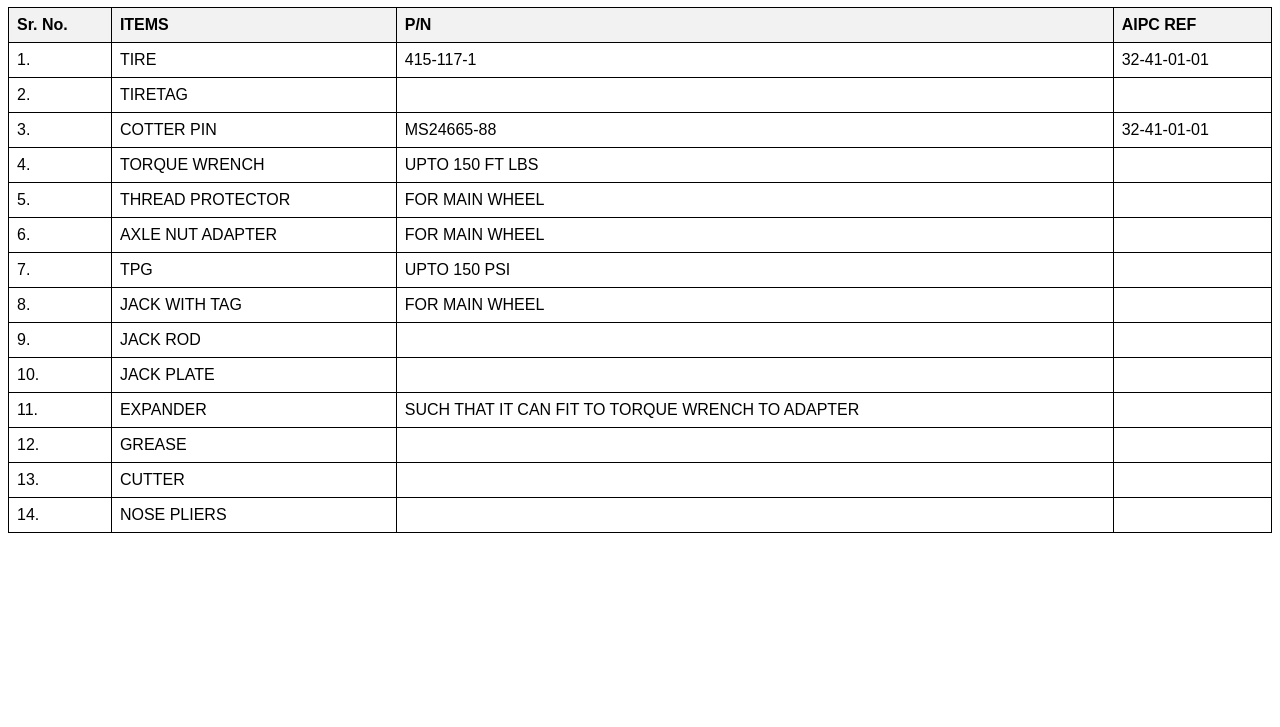
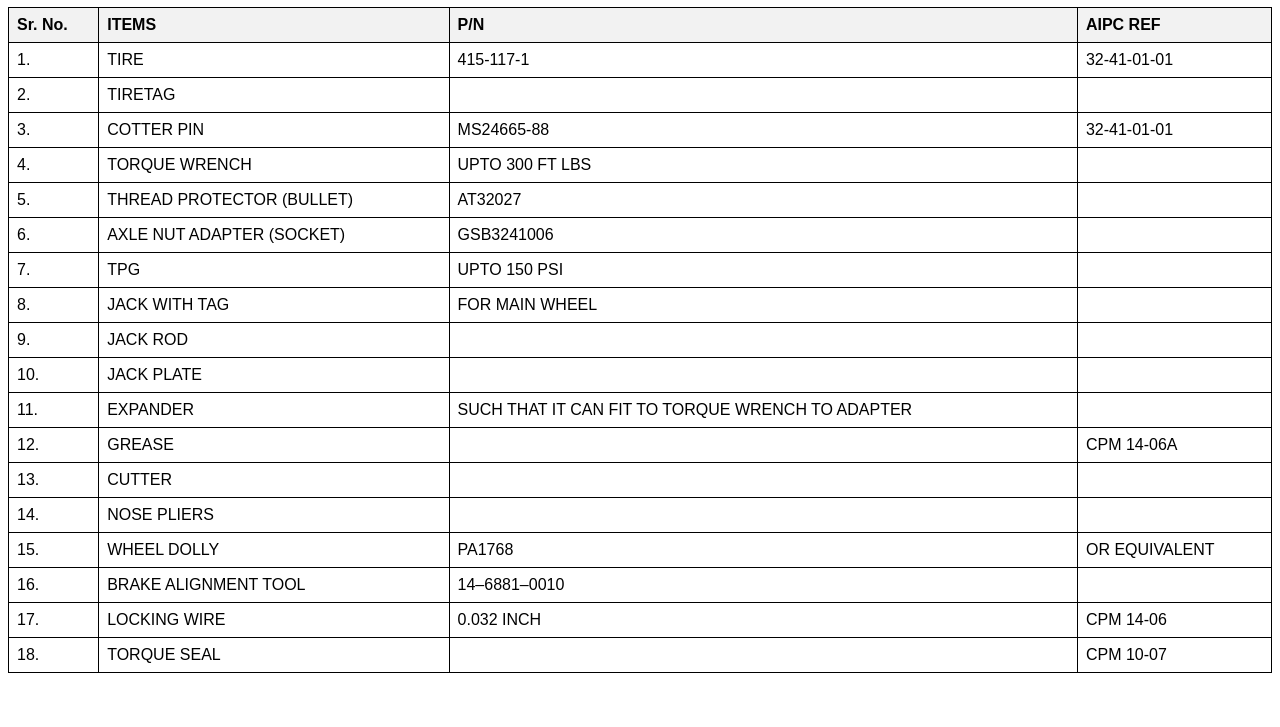
Before and after one commit to Harishk11m/q400_mwa_change_list, a plain HTML site: page index.html in a window 1280 px wide. Shown: the part 73-800 px from the top of the page. Drawn offline with Linux system fonts and the light colour scheme.

Commit message:
Update index.html

```diff
--- a/index.html
+++ b/index.html
@@ -22,7 +22,7 @@
 </head>
 <body>
 
-  <h1>Q400 NWA CHANGE LIST</h1>
+  <h1>Q400 MWA CHANGE LIST (AMM 32-41-01-000/400-801)</h1>
 
   <table>
     <thead>
@@ -55,19 +55,19 @@
       <tr>
         <td>4.</td>
         <td>TORQUE WRENCH</td>
-        <td>UPTO 150 FT LBS</td>
+        <td>UPTO 300 FT LBS</td>
         <td></td>
       </tr>
       <tr>
         <td>5.</td>
-        <td>THREAD PROTECTOR</td>
-        <td>FOR MAIN WHEEL</td>
+        <td>THREAD PROTECTOR (BULLET)</td>
+        <td>AT32027</td>
         <td></td>
       </tr>
       <tr>
         <td>6.</td>
-        <td>AXLE NUT ADAPTER</td>
-        <td>FOR MAIN WHEEL</td>
+        <td>AXLE NUT ADAPTER (SOCKET)</td>
+        <td>GSB3241006</td>
         <td></td>
       </tr>
       <tr>
@@ -104,7 +104,7 @@
         <td>12.</td>
         <td>GREASE</td>
         <td></td>
-        <td></td>
+        <td>CPM 14-06A</td>
       </tr>
       <tr>
         <td>13.</td>
@@ -118,6 +118,30 @@
         <td></td>
         <td></td>
       </tr>
+      <tr>
+        <td>15.</td>
+        <td>WHEEL DOLLY</td>
+        <td>PA1768</td>
+        <td>OR EQUIVALENT</td>
+      </tr>
+      <tr>
+        <td>16.</td>
+        <td>BRAKE ALIGNMENT TOOL</td>
+        <td>14–6881–0010</td>
+        <td></td>
+      </tr>
+       <tr>
+        <td>17.</td>
+        <td>LOCKING WIRE</td>
+        <td>0.032 INCH</td>
+        <td>CPM 14-06</td>
+      </tr>
+         <tr>
+        <td>18.</td>
+        <td>TORQUE SEAL</td>
+        <td></td>
+        <td>CPM 10-07</td>
+      </tr>
     </tbody>
   </table>
 
```
